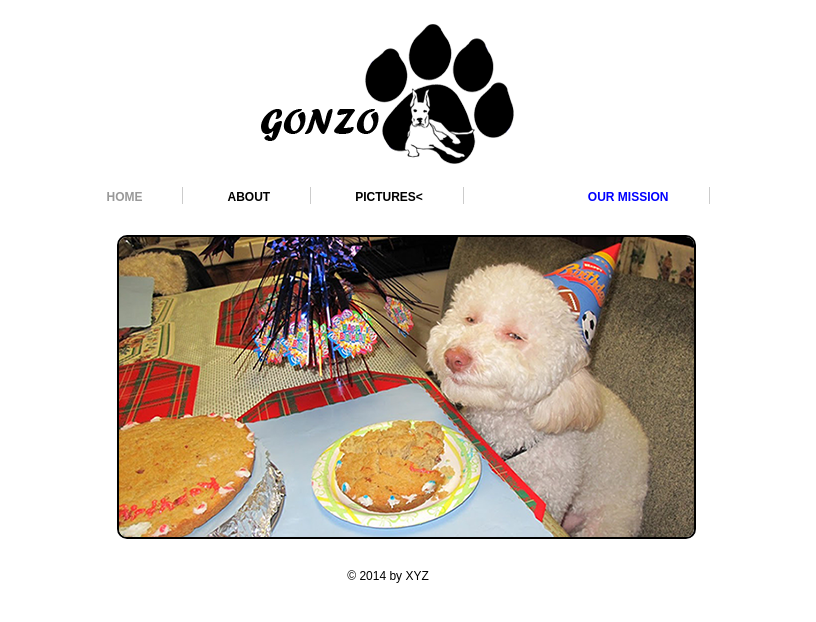
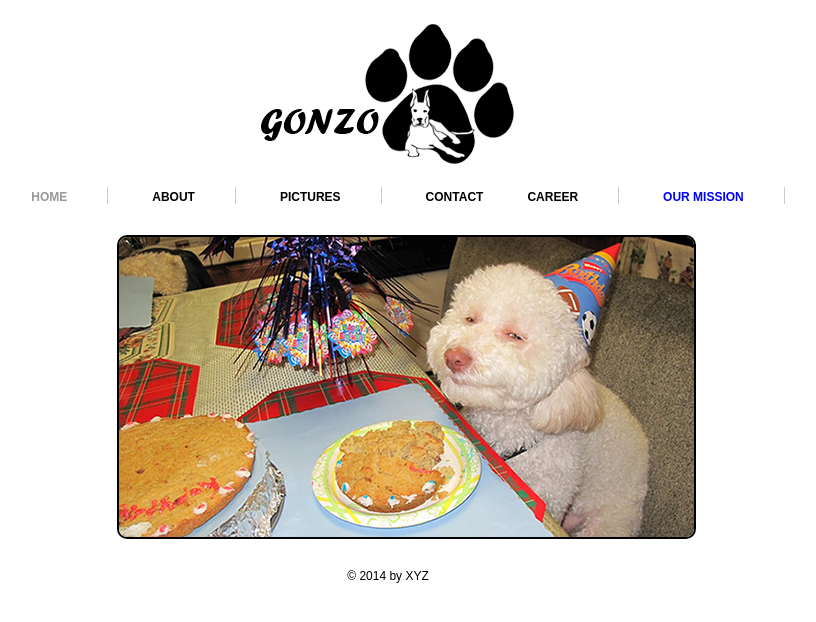
Before and after one commit to ahmaj/dogs, a plain HTML site: page index.html in a window 1280 px wide. Shown: the whole page, without its empty margins (252-1068 px from the left). Drawn offline with Linux system fonts and the light colour scheme.

Commit message:
backup index page

```diff
--- a/index.html
+++ b/index.html
@@ -33,7 +33,9 @@ color : blue !important;
 		<ul>
 			<li><a class="active" href="index.html">HOME</a></li>
 			<li><a href="about.html">ABOUT</a></li>
-			<li><a href="picture.html">PICTURES<</li>
+			<li><a href="picture.html">PICTURES</a></li>
+			<li class="bdr"><a class="pdg" href="contact.html">CONTACT</a></li>
+            <li><a href="career.html">CAREER</a></li>
             <li><a href="mission.html" class="abc">OUR MISSION</a></li>
 		</ul>
 	</div>
```
